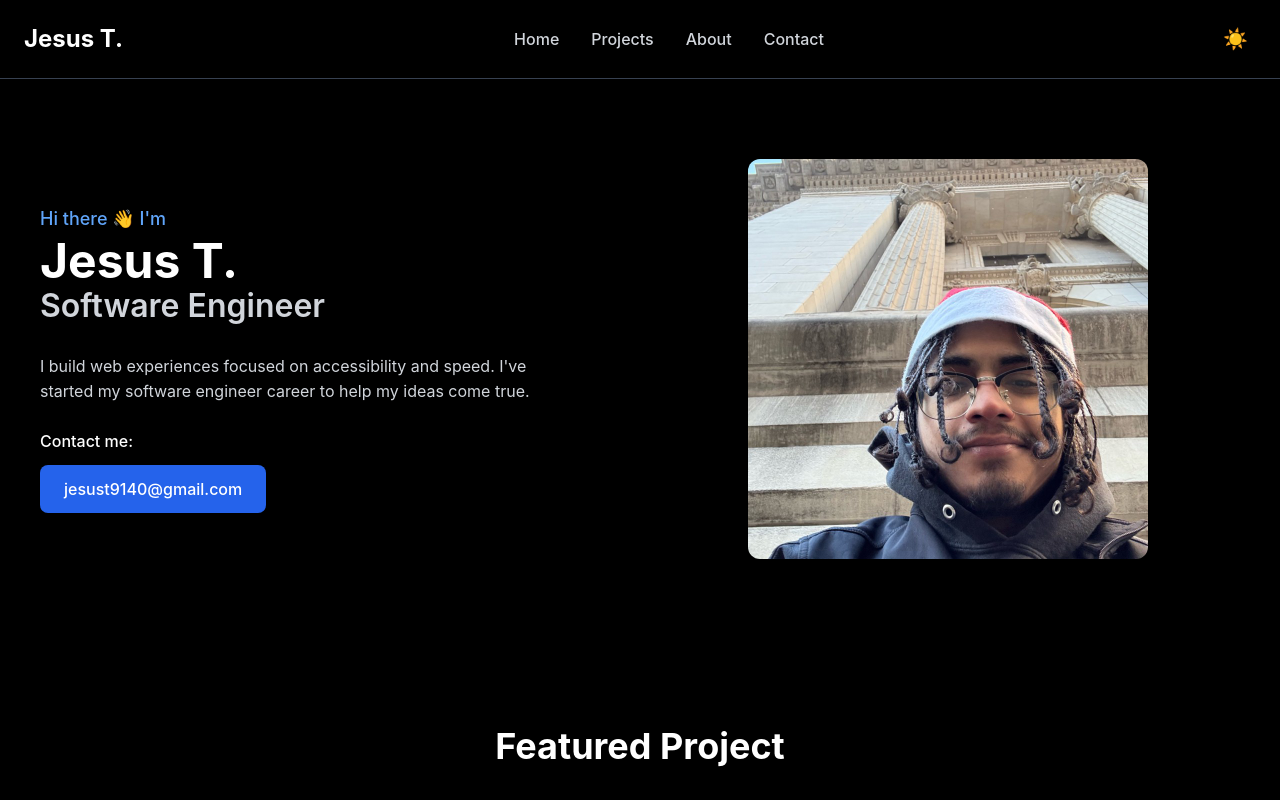
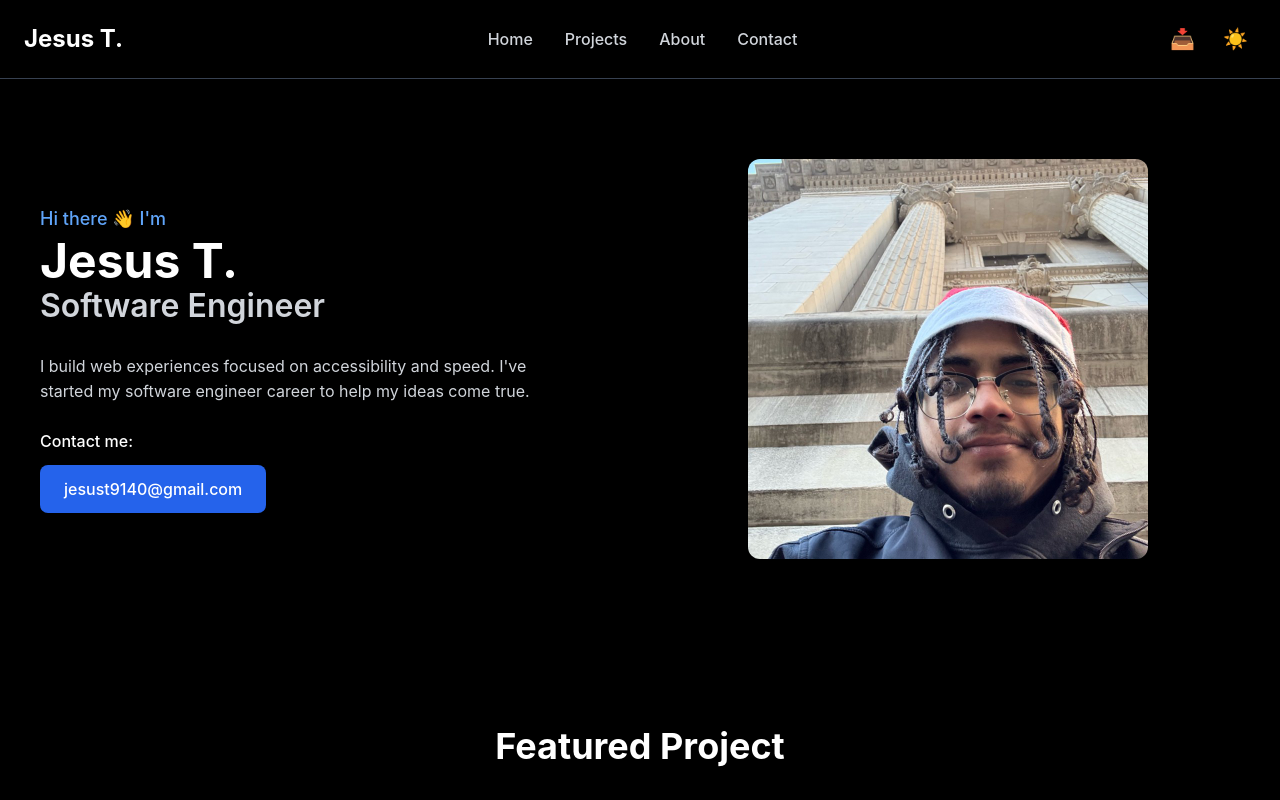
Before and after one commit to Jesust9140/MERN-Portafolio, a React (Create React App) app in the folder frontend/: page / in a window 1280 px wide. Built offline with nearby package versions, Linux system fonts and the light colour scheme; no server answers.

Commit message:
Add resume download button to header next to theme toggle

```diff
--- a/frontend/src/components/Header.js
+++ b/frontend/src/components/Header.js
@@ -38,12 +38,22 @@ const Header = ({ toggleDarkMode }) => {
           </a>
         </div>
 
+        <div className="header-actions">
+          <a
+            href="/resume.pdf"
+            download="resume.pdf"
+            className="header-download-btn"
+            title="Download Resume"
+          >
+            📥
+          </a>
           <button
             onClick={toggleDarkMode}
             className="header-theme-toggle"
           >
             {isDark ? '☀️' : '🌙'}
           </button>
+        </div>
       </nav>
     </header>
   );
--- a/frontend/src/css/Header.css
+++ b/frontend/src/css/Header.css
@@ -113,3 +113,26 @@ html.dark .header-nav-link:hover {
 .header-theme-toggle:hover {
   transform: scale(1.1);
 }
+
+.header-actions {
+  display: flex;
+  gap: 12px;
+  align-items: center;
+}
+
+.header-download-btn {
+  background: none;
+  border: none;
+  font-size: 20px;
+  cursor: pointer;
+  padding: 8px;
+  transition: transform 0.3s;
+  display: flex;
+  align-items: center;
+  justify-content: center;
+  text-decoration: none;
+}
+
+.header-download-btn:hover {
+  transform: scale(1.1);
+}
```
Also changed, not shown: 1 other file (tests, documents, lock files or other folders). Lines whose indentation alone changed are shown as unchanged.
